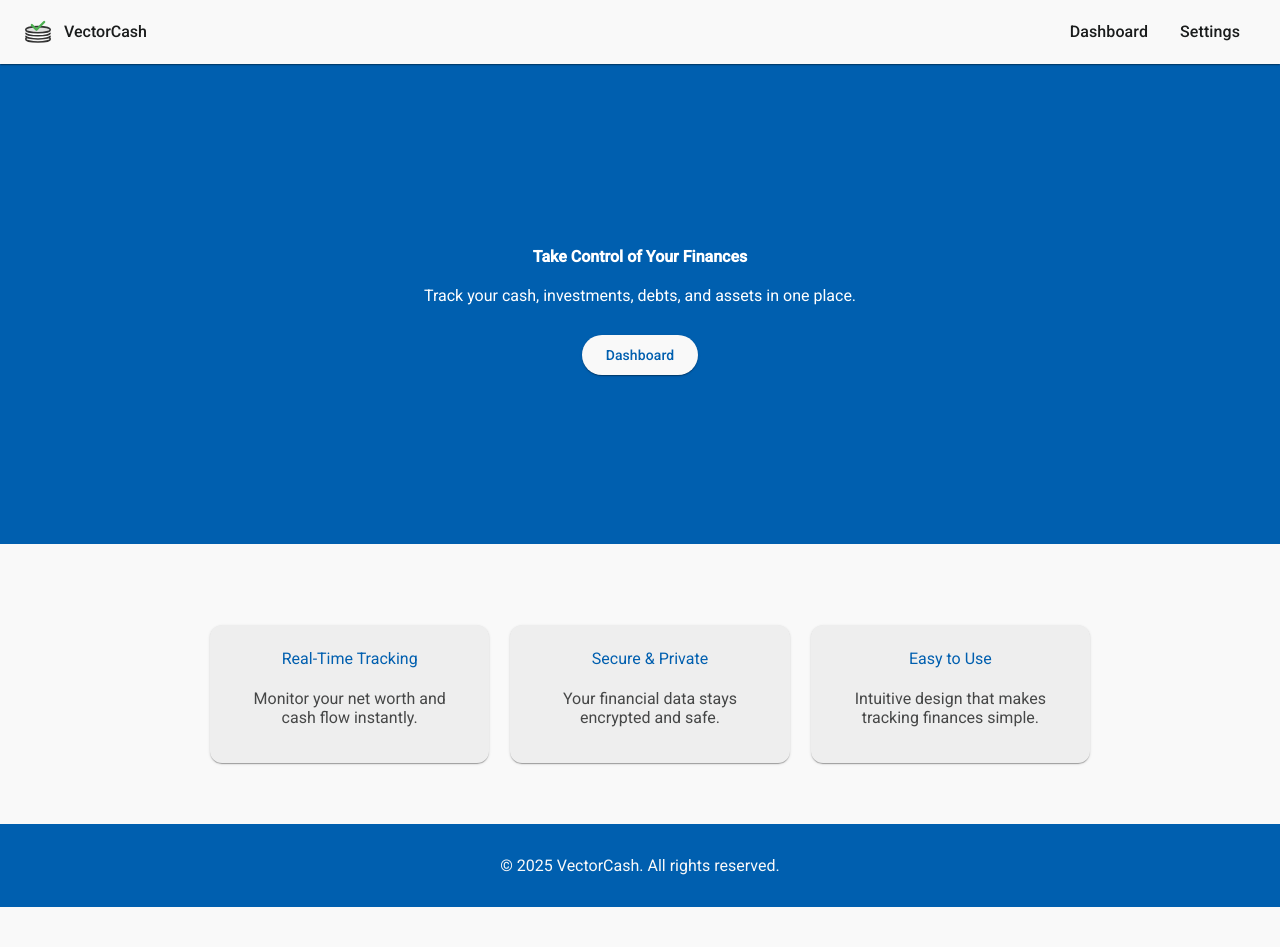
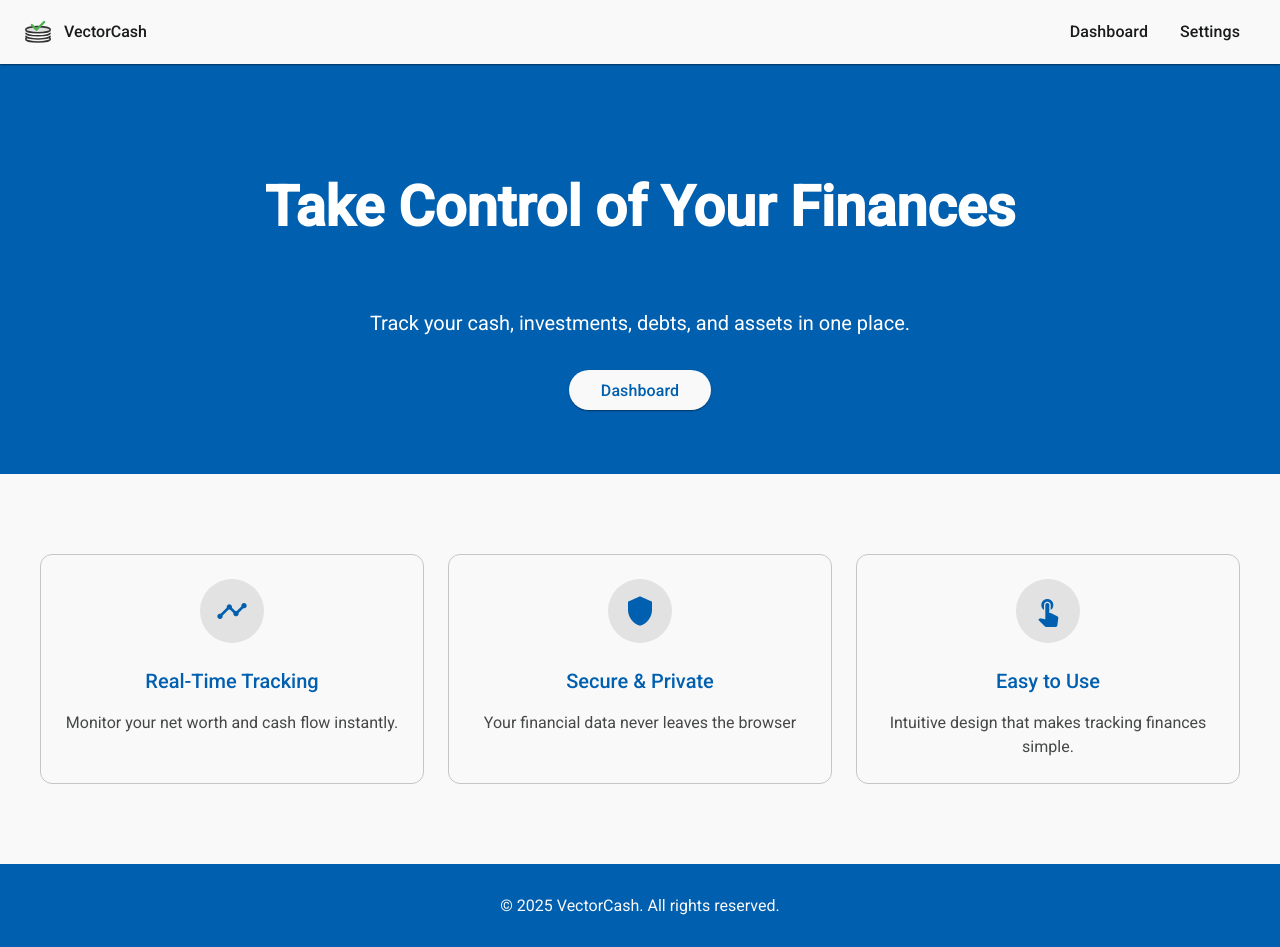
Before and after one commit to aribbabar/vector-cash, an Angular app: page / in a window 1280 px wide. Before the commit the page ends 907 px from the top, so only its background shows below. Built offline with nearby package versions, Linux system fonts and the light colour scheme.

Commit message:
improved the styling of the hero page

```diff
--- a/src/app/features/hero/hero.component.css
+++ /dev/null
@@ -1,91 +0,0 @@
-.hero {
-  display: flex;
-  align-items: center;
-  justify-content: center;
-  text-align: center;
-  height: 60vh;
-  background-color: var(--mat-sys-primary);
-  color: var(--mat-sys-on-primary);
-}
-
-.hero-content {
-  max-width: 600px;
-}
-
-.hero-content h1 {
-  font-size: var(--mat-sys-headline-large, 3rem);
-  margin-bottom: 20px;
-}
-
-.hero-content p {
-  font-size: var(--mat-sys-body-large, 1.1rem);
-  margin-bottom: 30px;
-}
-
-.features {
-  padding: 40px 20px;
-  display: flex;
-  justify-content: center;
-  background-color: var(--mat-sys-surface);
-  color: var(--mat-sys-on-surface);
-}
-
-mat-grid-list {
-  max-width: 900px;
-  width: 100%;
-}
-
-mat-grid-tile {
-  text-align: center;
-  padding: 10px;
-}
-
-mat-card {
-  padding: 20px;
-  margin: 20px;
-  background-color: var(--mat-sys-surface-container);
-  color: var(--mat-sys-on-surface);
-  box-shadow: var(--mat-sys-level1);
-  transition: transform 0.2s, box-shadow 0.2s;
-}
-
-mat-card:hover {
-  transform: translateY(-4px);
-  box-shadow: var(--mat-sys-level3);
-}
-
-mat-card-title {
-  color: var(--mat-sys-primary);
-  font-size: var(--mat-sys-title-medium, 1.2rem);
-  margin-bottom: 16px;
-}
-
-mat-card-content {
-  color: var(--mat-sys-on-surface-variant);
-  font-size: var(--mat-sys-body-medium, 1rem);
-}
-
-.cta {
-  text-align: center;
-  padding: 40px;
-  background-color: var(--mat-sys-surface-container-low);
-  color: var(--mat-sys-on-surface);
-}
-
-.cta-button {
-  background-color: var(--mat-sys-primary);
-  color: var(--mat-sys-on-primary);
-  border: none;
-  padding: 12px 24px;
-  border-radius: 4px;
-  font-size: var(--mat-sys-label-large, 1rem);
-  font-weight: 500;
-  cursor: pointer;
-  transition: background-color 0.2s, transform 0.2s;
-}
-
-.cta-button:hover {
-  background-color: var(--mat-sys-primary-container);
-  color: var(--mat-sys-on-primary-container);
-  transform: translateY(-2px);
-}
--- a/src/app/features/hero/hero.component.html
+++ b/src/app/features/hero/hero.component.html
@@ -1,43 +1,35 @@
-<section class="hero">
-  <div class="hero-content">
+<section class="hero-main">
   <h1>Take Control of Your Finances</h1>
   <p>Track your cash, investments, debts, and assets in one place.</p>
-    <a
-      mat-raised-button
-      color="primary"
-      routerLink="dashboard"
-      routerLinkActive="active"
-      >Dashboard</a
-    >
-  </div>
+  <a mat-raised-button color="primary" routerLink="dashboard">Dashboard</a>
 </section>
 
-<section class="features">
-  <mat-grid-list cols="3" rowHeight="200px">
-    <mat-grid-tile>
-      <mat-card>
+<section class="features-section">
+  <mat-card appearance="outlined">
+    <div class="card-icon">
+      <mat-icon>timeline</mat-icon>
+    </div>
     <mat-card-title>Real-Time Tracking</mat-card-title>
     <mat-card-content
       >Monitor your net worth and cash flow instantly.</mat-card-content
     >
   </mat-card>
-    </mat-grid-tile>
-    <mat-grid-tile>
-      <mat-card>
+  <mat-card appearance="outlined">
+    <div class="card-icon">
+      <mat-icon>shield</mat-icon>
+    </div>
     <mat-card-title>Secure & Private</mat-card-title>
     <mat-card-content
-          >Your financial data stays encrypted and safe.</mat-card-content
+      >Your financial data never leaves the browser</mat-card-content
     >
   </mat-card>
-    </mat-grid-tile>
-    <mat-grid-tile>
-      <mat-card>
+  <mat-card appearance="outlined">
+    <div class="card-icon">
+      <mat-icon>touch_app</mat-icon>
+    </div>
     <mat-card-title>Easy to Use</mat-card-title>
     <mat-card-content
-          >Intuitive design that makes tracking finances
-          simple.</mat-card-content
+      >Intuitive design that makes tracking finances simple.</mat-card-content
     >
   </mat-card>
-    </mat-grid-tile>
-  </mat-grid-list>
 </section>
--- /dev/null
+++ b/src/app/features/hero/hero.component.scss
@@ -0,0 +1,107 @@
+.hero-main {
+  padding: 4rem 2rem;
+  display: flex;
+  flex-direction: column;
+  align-items: center;
+  text-align: center;
+  background: var(--mat-sys-primary);
+  color: var(--mat-sys-on-primary);
+
+  h1 {
+    font-size: clamp(2rem, 5vw, 3.5rem);
+    font-weight: 700;
+    line-height: 1.2;
+  }
+
+  p {
+    font-size: clamp(1rem, 3vw, 1.25rem);
+    line-height: 1.5;
+    margin-bottom: 2rem;
+    max-width: 600px;
+  }
+
+  a {
+    font-size: 1rem;
+    font-weight: 500;
+    transition: all 0.2s ease;
+    border-radius: 28px;
+    padding: 0.75rem 2rem;
+
+    &:hover {
+      transform: translateY(-2px);
+    }
+  }
+}
+
+.features-section {
+  max-width: 1200px;
+  padding: 5rem 2rem;
+  display: grid;
+  grid-template-columns: repeat(auto-fit, minmax(280px, 1fr));
+  gap: 1.5rem;
+  margin: 0 auto;
+
+  mat-card {
+    transition:
+      transform 0.3s ease,
+      box-shadow 0.3s ease;
+    display: flex;
+    flex-direction: column;
+    border-radius: 12px;
+    overflow: hidden;
+    position: relative;
+    padding: 1.5rem;
+
+    &::before {
+      content: "";
+      position: absolute;
+      top: 0;
+      left: 0;
+      width: 100%;
+      height: 4px;
+      background: var(--mat-sys-primary);
+      opacity: 0;
+      transition: opacity 0.3s ease;
+    }
+
+    &:hover {
+      transform: translateY(-5px);
+    }
+
+    .card-icon {
+      display: flex;
+      justify-content: center;
+      align-items: center;
+      margin-bottom: 1rem;
+
+      mat-icon {
+        font-size: 2rem;
+        height: 2rem;
+        width: 2rem;
+        color: var(--mat-sys-primary);
+        background: var(--mat-sys-surface-container-highest);
+        border-radius: 50%;
+        padding: 1rem;
+        display: flex;
+        align-items: center;
+        justify-content: center;
+      }
+    }
+
+    mat-card-title {
+      padding: 0.5rem 0;
+      font-size: 1.25rem;
+      font-weight: 500;
+      color: var(--mat-sys-primary);
+      text-align: center;
+    }
+
+    mat-card-content {
+      flex: 1;
+      padding: 0.5rem 0 0;
+      color: var(--mat-sys-on-surface-variant);
+      line-height: 1.5;
+      text-align: center;
+    }
+  }
+}
--- a/src/styles.scss
+++ b/src/styles.scss
@@ -110,6 +110,7 @@ CSS Variables
 
 html,
 body {
+  box-sizing: border-box;
   height: 100%;
   cursor: default;
 }
```
Also changed, not shown: src/app/features/hero/hero.component.ts (+9 -2 lines). Lines whose indentation alone changed are shown as unchanged.
